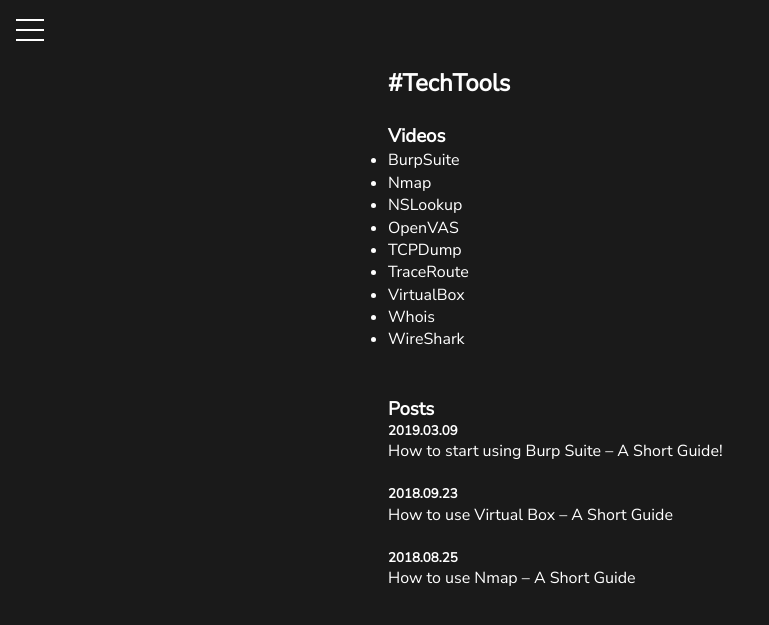
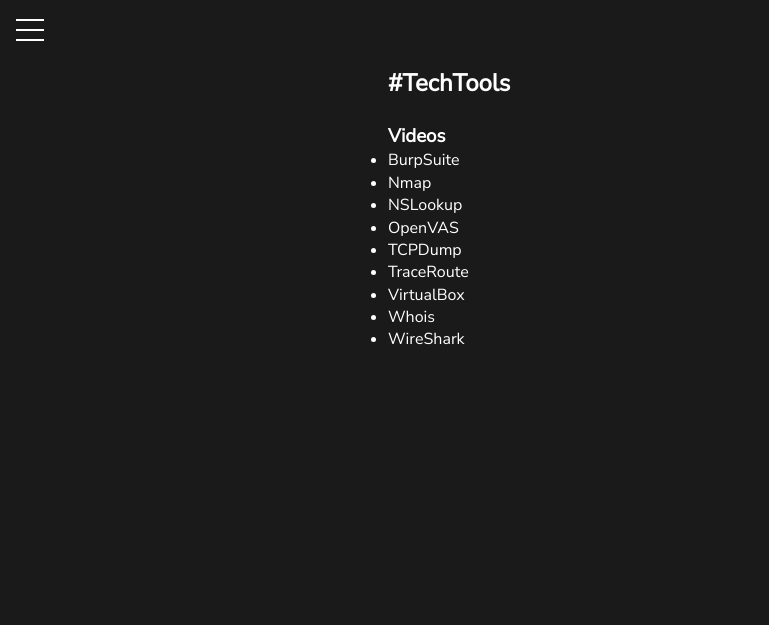
Before and after one commit to cobaltclaudia/cobaltclaudia.github.io, a Jekyll site: the page blogposts/tags/techTools.html, which Jekyll copies as it is, in a window 1280 px wide. Shown: the top 625 px of the page, without its empty margins (0-769 px from the left). Built offline with Jekyll 4.4.1, drawn with Linux system fonts in a browser that asks for light colours.

Commit message:
Delete links to old posts in tags

```diff
--- a/blogposts/tags/techTools.html
+++ b/blogposts/tags/techTools.html
@@ -50,21 +50,6 @@
             <li><a href="https://www.youtube.com/watch?v=KTg4dEn_8Ek">WireShark </a></li>
         </ul>
 
-        <br><br>
-        <h3>Posts</h3>
-        <h5>2019.03.09</h5>
-        <a href="../../blogposts/2019/20190309-howToUseBurpsuite.html">How to start using Burp Suite – A Short Guide!</a>
-        <br><br>
-
-        <h5>2018.09.23</h5>
-        <a href="../../blogposts/2018/20180923-howToUseVirtualBox.html">How to use Virtual Box – A Short Guide</a>
-        <br><br>
-
-        <h5>2018.08.25</h5>
-        <a href="../../blogposts/2018/20180825-howToUseNmap.html">How to use Nmap – A Short Guide</a>
-        <br><br>
-
-
         <br><br><br>
     </div>
 </header>
```
